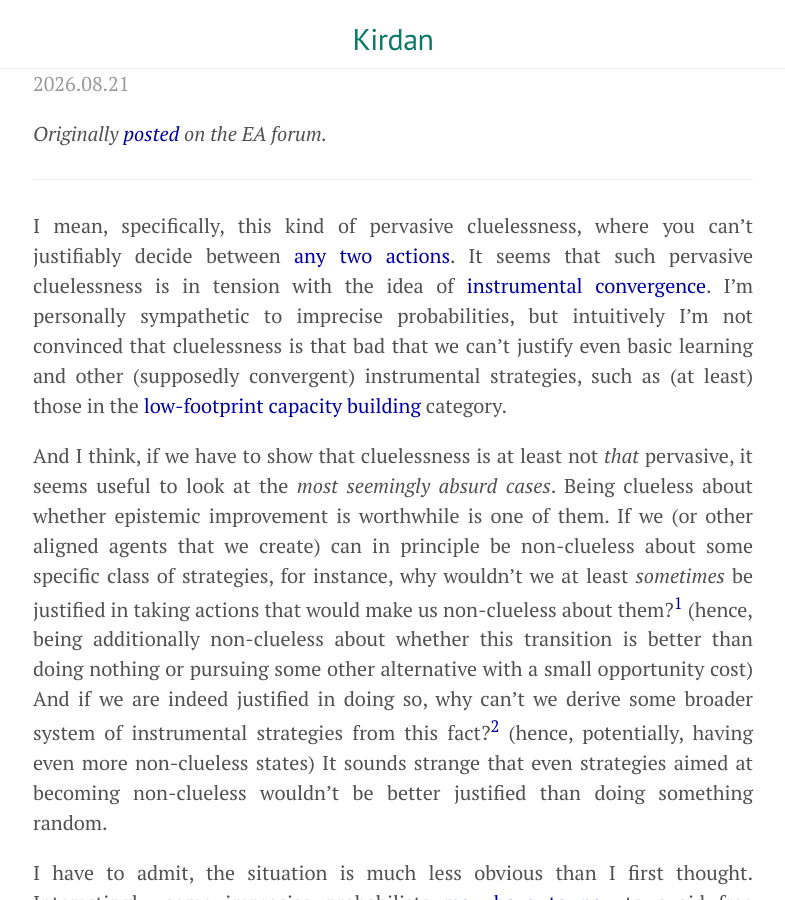
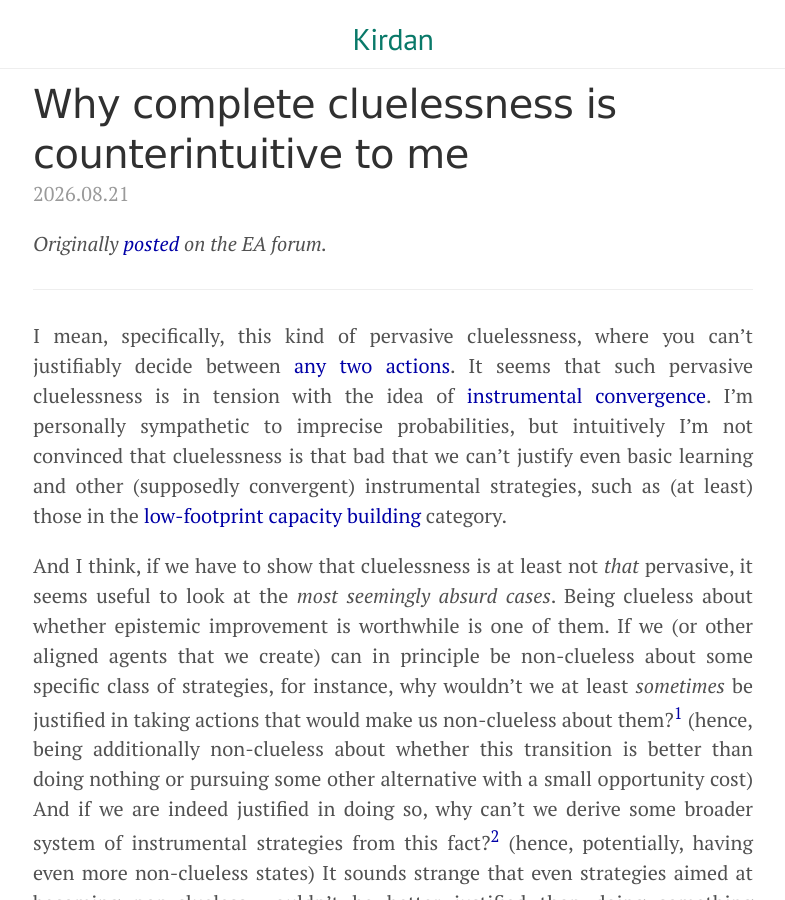
Before and after one commit to KKirdan/kkirdan.github.io, a Jekyll site: the page built from en/blog/_posts/2026-08-21-e3.md, in a window 1280 px wide and 900 px high. Shown: the whole window, without its empty margins (247-1032 px from the left). Built offline with Jekyll 4.4.1, drawn with Linux system fonts in a browser that asks for light colours; some of the changed lines change nothing that is shown.

Commit message:
Update 2026-08-21-e3.md

```diff
--- a/en/blog/_posts/2026-08-21-e3.md
+++ b/en/blog/_posts/2026-08-21-e3.md
@@ -2,6 +2,7 @@
 layout: post
 lang: en
 title: "Why complete cluelessness is counterintuitive to me"
+show_title: true
 ea: https://forum.effectivealtruism.org/posts/ZQhThndgHNXEKFdSx/cluelessness-critiques-week-discussion-thread?commentId=qozdKLNcQ6DGSjygt
 ---
 _Originally [posted](https://forum.effectivealtruism.org/posts/ZQhThndgHNXEKFdSx/cluelessness-critiques-week-discussion-thread?commentId=qozdKLNcQ6DGSjygt) on the EA forum._
```
